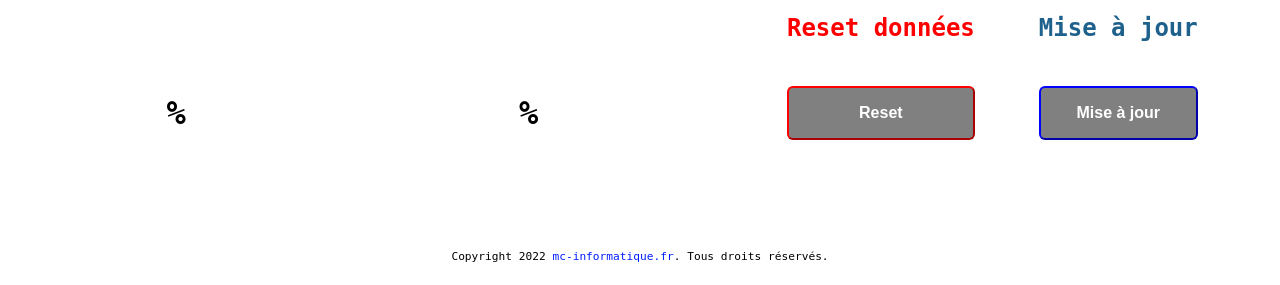
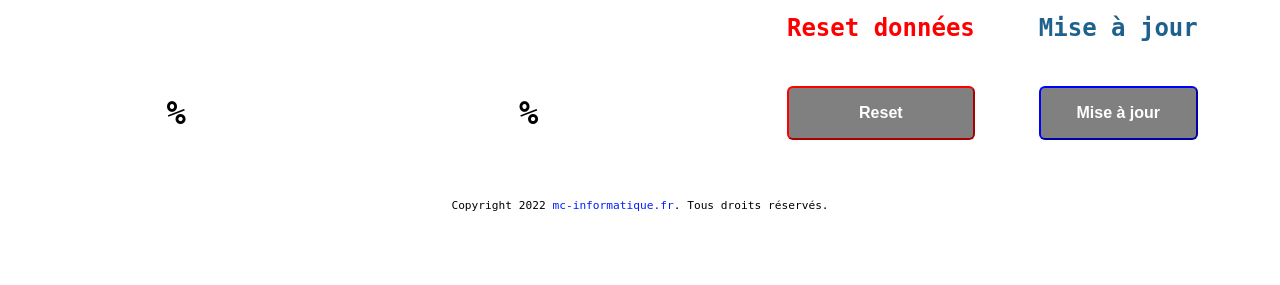
Before and after one commit to Acem31/capteurs_mcinfo, a PHP site: page / in a window 1280 px wide. Shown: the part 566-851 px from the top of the page. After the commit the page ends 777 px from the top, so only its background shows below. Run offline with PHP 8.4, Linux system fonts and the light colour scheme; data that the repository does not hold is empty.

Commit message:
Update capteurs.css

```diff
--- a/capteurs.css
+++ b/capteurs.css
@@ -3,6 +3,7 @@
 body {
 	margin: 0;
 	font-family: "Lucida Sans Typewriter","monospace";
+	min-height:100%;
 }
 h2 {
 	color: #1F618D;
@@ -152,6 +153,9 @@ input {
 }
 footer {
 	font-size: 0.7em;
+	position:absolute;
+	bottom:0;
+	width:100%;
 }
 footer a {
 	color: #001DFF;
```
